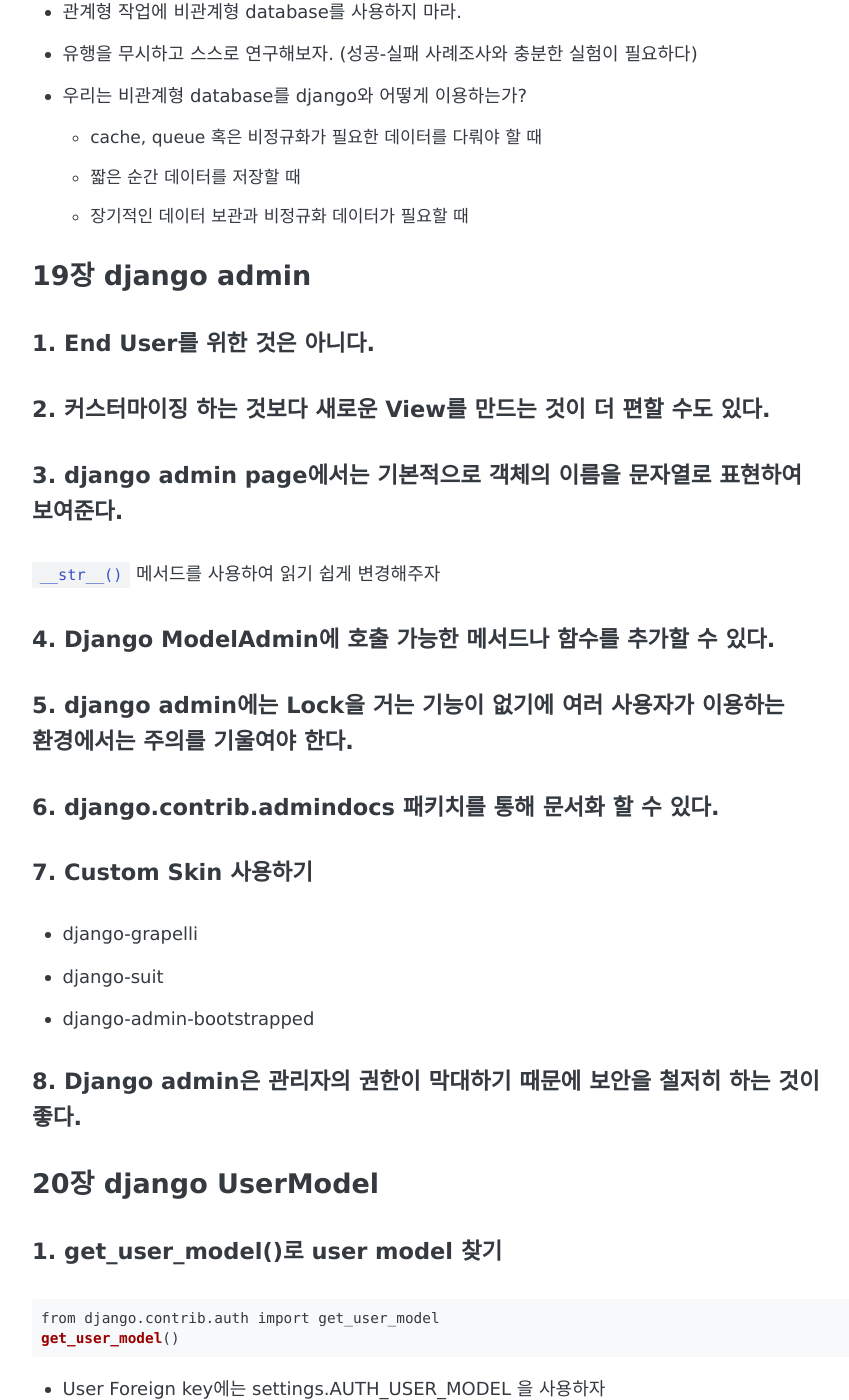
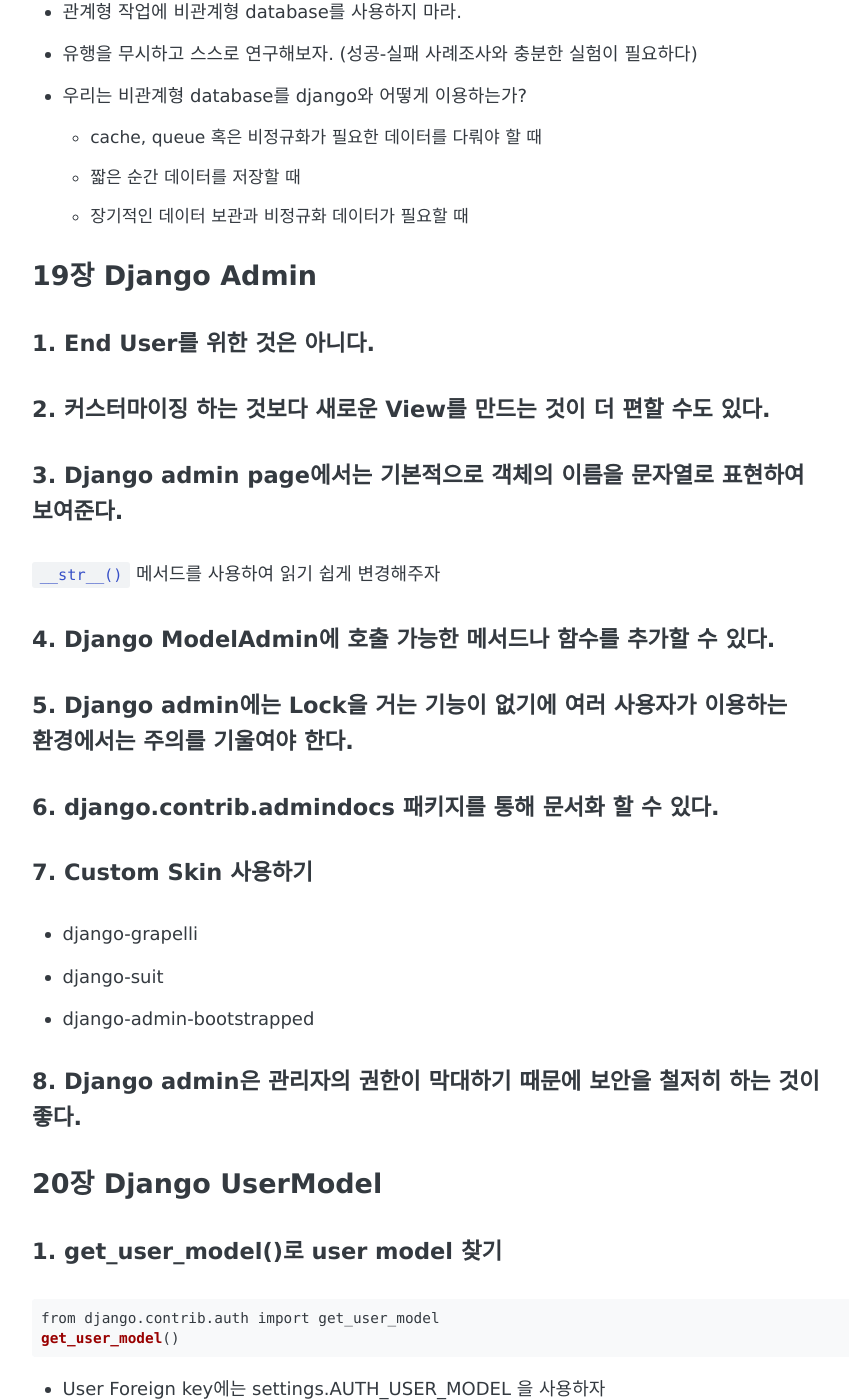
Before and after one commit to 8percent/8percent.github.io, a Jekyll site: the page built from _posts/2017-10-07-tsd13.md, in a window 1280 px wide and 1400 px high, scrolled down 1073 px. Shown: the whole window, without its empty margins (194-1043 px from the left). Built offline with Jekyll 4.4.1, drawn with Linux system fonts in a browser that asks for light colours; some web fonts are replaced; some of the changed text lies outside the part shown.

Commit message:
오타수정

````diff
--- a/_posts/2017-10-07-tsd13.md
+++ b/_posts/2017-10-07-tsd13.md
@@ -35,15 +35,15 @@
 	-  짧은 순간 데이터를 저장할 때
 	-  장기적인 데이터 보관과 비정규화 데이터가 필요할 때
 
-### 19장 django admin
+### 19장 Django Admin
 
 #### 1. End User를 위한 것은 아니다.
 #### 2. 커스터마이징 하는 것보다 새로운 View를 만드는 것이 더 편할 수도 있다.
-#### 3. django admin page에서는 기본적으로 객체의 이름을 문자열로 표현하여 보여준다.
+#### 3. Django admin page에서는 기본적으로 객체의 이름을 문자열로 표현하여 보여준다.
 `__str__()` 메서드를 사용하여 읽기 쉽게 변경해주자
 #### 4. Django ModelAdmin에 호출 가능한 메서드나 함수를 추가할 수 있다.
-#### 5. django admin에는 Lock을 거는 기능이 없기에 여러 사용자가 이용하는 환경에서는 주의를 기울여야 한다.
-#### 6. django.contrib.admindocs 패키치를 통해 문서화 할 수 있다.
+#### 5. Django admin에는 Lock을 거는 기능이 없기에 여러 사용자가 이용하는 환경에서는 주의를 기울여야 한다.
+#### 6. django.contrib.admindocs 패키지를 통해 문서화 할 수 있다.
 #### 7. Custom Skin 사용하기
 - django-grapelli
 - django-suit
@@ -52,7 +52,7 @@
 #### 8. Django admin은 관리자의 권한이 막대하기 때문에 보안을 철저히 하는 것이 좋다.
 
 
-### 20장 django UserModel
+### 20장 Django UserModel
 #### 1. get\_user\_model()로 user model 찾기
 
 ```python
@@ -72,13 +72,13 @@
 - 관련된 모델로 부터 Linking back
 
 ## 심화
-19장 django admin에 대한 내용을 다루었습니다. 심화학습이라고 하기에는 다소 민망하지만 제가 django admin을 다루면서 마주했던 내용을 정리하며 함께 이야기를 나누었습니다.
+19장 Django admin에 대한 내용을 다루었습니다. 심화학습이라고 하기에는 다소 민망하지만 제가 Django admin을 다루면서 마주했던 내용을 정리하며 함께 이야기를 나누었습니다.
 
 ![13-2](/images/tsd-13-2.jpg)
 
 #### 1. 어드민을 등록할 때 어떤 일들이 일어날까?
 매번 무심코 지나쳤던 `admin.site.register()`의 내부를 살펴보았습니다.
-#### 2. action 정의하기
+#### 2. Action 정의하기
 #### 3. Model Admin의 queryset을 변경하여 admin page에 노출할 데이터 필터링하기
 #### 4. `inlines` 속성으로 상위모델과 같은 페이지에서 편집하기
 #### 5. Form 변경하기
````
Also changed, not shown: other parts of _posts/2017-10-07-tsd13.md (+2 -2 lines).
